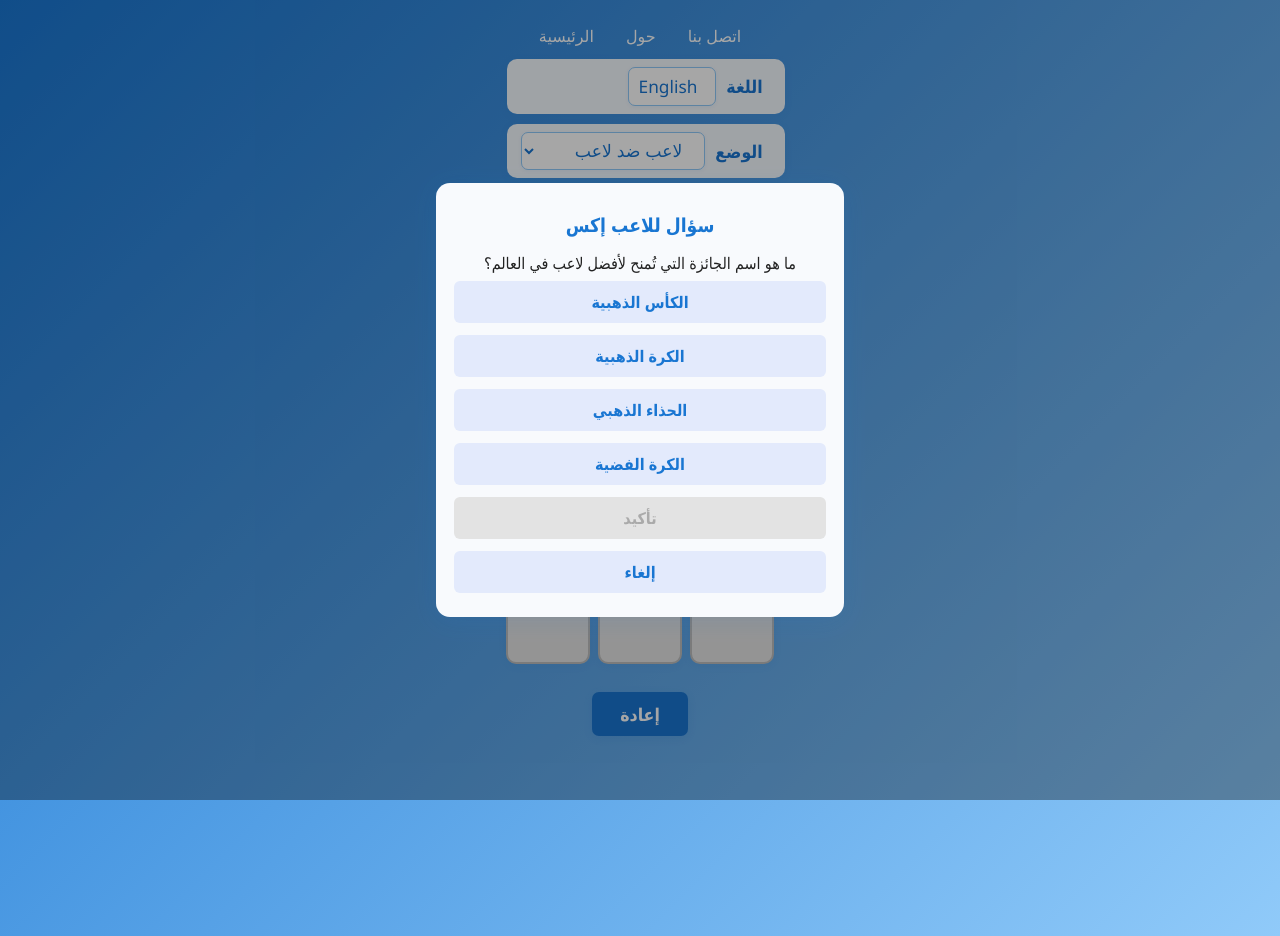
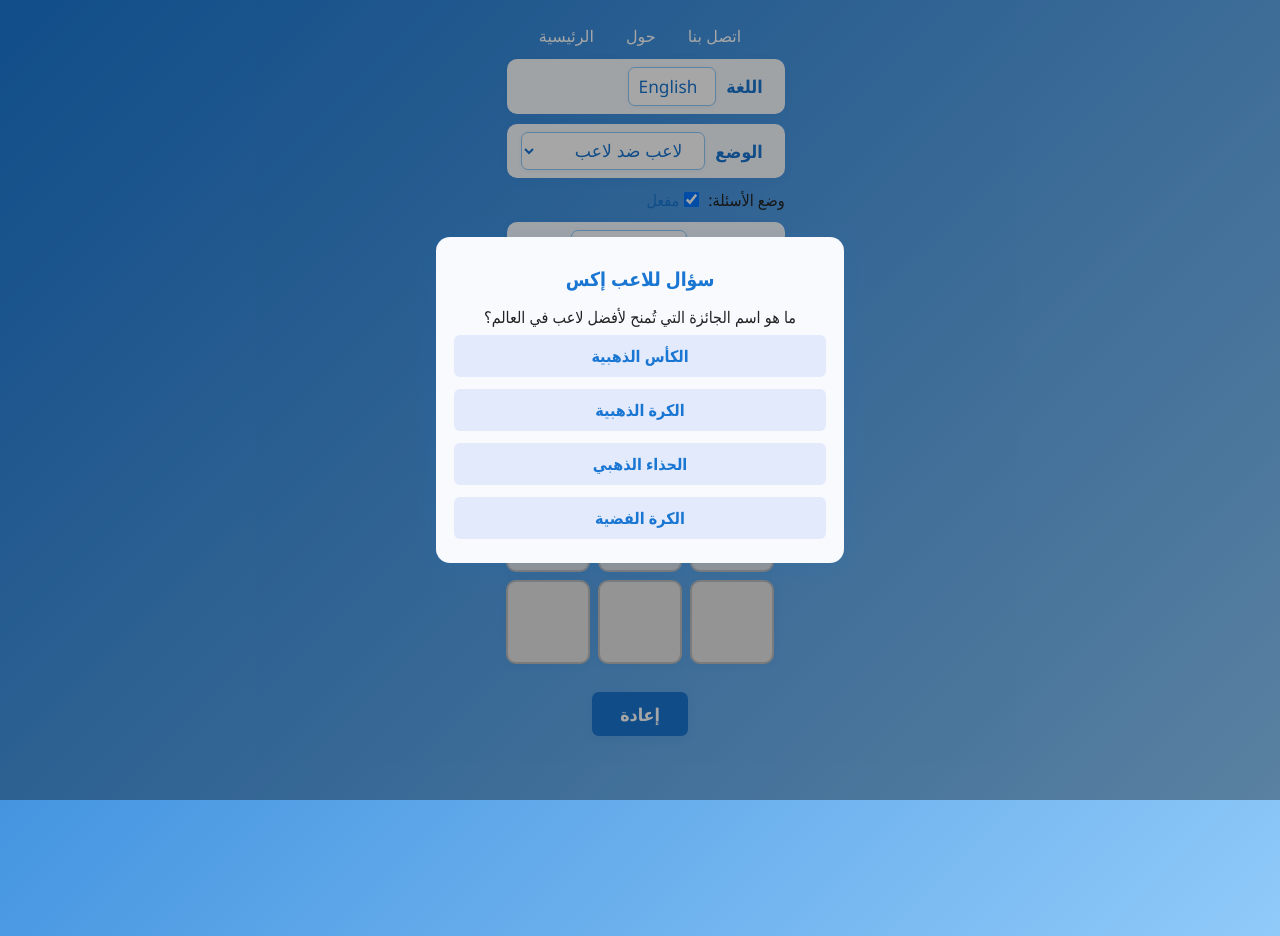
Before and after one commit to amh092/xo, a React (Vite) app: page / in a window 1280 px wide. Both pictures are taken after a click on the button 732 px from the left and 732 px from the top of the page. Built offline with nearby package versions, Linux system fonts and the light colour scheme.

Commit message:
refactor: simplify question modal with immediate feedback and visual answer indicators

```diff
--- a/src/XOGame.css
+++ b/src/XOGame.css
@@ -335,3 +335,14 @@ body{
   margin-right: 8px;
   width: 30px;
 }
+
+.answer-correct {
+  background: #43a047 !important; /* green */
+  color: #fff !important;
+  border: 2px solid #388e3c !important;
+}
+.answer-incorrect {
+  background: #e53935 !important; /* red */
+  color: #fff !important;
+  border: 2px solid #b71c1c !important;
+}
--- a/src/XOGame.tsx
+++ b/src/XOGame.tsx
@@ -13,13 +13,13 @@ const XOGame: React.FC = () => {
   const [board, setBoard] = useState<Array<string | null>>(Array(9).fill(null));
   const [isXNext, setIsXNext] = useState(true);
   const [mode, setMode] = useState<'pvp' | 'cpu'>('pvp');
+  const [pendingSquare, setPendingSquare] = useState<number | null>(null);
+
   const [isCpuThinking, setIsCpuThinking] = useState(false);
   const [question, setQuestion] = useState<Question | null>(null);
   const [showModal, setShowModal] = useState(false);
-  const [selectedChoice, setSelectedChoice] = useState<string | null>(null);
-  const [questionFor, setQuestionFor] = useState<'X' | 'O' | null>(null);
-  const [feedback, setFeedback] = useState<string | null>(null);
-  const [pendingMoveIndex, setPendingMoveIndex] = useState<number | null>(null);
+  const [selectedChoice, setSelectedChoice] = useState<number | null>(null);
+  const [isChoiceCorrect, setIsChoiceCorrect] = useState<boolean | null>(null);
   const [welcomeSeconds, setWelcomeSeconds] = useState(0);
   const [selectedDifficulty, setSelectedDifficulty] = useState<'all' | 'easy' | 'medium' | 'hard'>('all');
 useEffect(() => {
@@ -30,7 +30,12 @@ useEffect(() => {
 }, []);
   // New state for shuffled choices
   const [shuffledChoices, setShuffledChoices] = useState<string[]>([]);
-
+  useEffect(() => {
+    if (question && question.choices) {
+      const shuffled = [...question.choices].sort(() => Math.random() - 0.5);
+      setShuffledChoices(shuffled);
+    }
+  }, [question]);
   // Helper for localized UI strings
   const t = (ar: string, en: string) => (language === 'ar' ? ar : en);
   const playerName = (symbol: 'X' | 'O') => {
@@ -70,8 +75,13 @@ useEffect(() => {
 
   const winnerInfo = useMemo(() => calculateWinner(board), [board]);
   const winner = winnerInfo.winner;
-
-
+  function updateBoardAt(index: number) {
+    setBoard((prevBoard) => {
+      const newBoard = [...prevBoard];
+      newBoard[index] = isXNext ? 'X' : 'O';
+      return newBoard;
+    });
+  }
   // Helper: Find all empty squares
   const getAvailableMoves = (brd: Array<string | null>) =>
     brd.map((val, idx) => (val === null ? idx : null)).filter(idx => idx !== null) as number[];
@@ -110,6 +120,7 @@ useEffect(() => {
 
   // Ask a question before player's move
   const askQuestion = useCallback((forPlayer: 'X' | 'O') => {
+    console.log(forPlayer);
     // Use shuffled questions, ensure each is only asked once per game
     if (!shuffledQuestionsRef.current.length) {
       shuffledQuestionsRef.current = [...currentQuestions].sort(() => Math.random() - 0.5);
@@ -139,8 +150,7 @@ useEffect(() => {
     setQuestion(q);
     setSelectedChoice(null);
     setShowModal(true);
-    setQuestionFor(forPlayer);
-    setFeedback(null);
+
   }, [currentQuestions]);
 
   // Handle click on board
@@ -155,58 +165,33 @@ useEffect(() => {
       setIsXNext(!isXNext);
       return;
     }
-    setPendingMoveIndex(idx);
+
+    // Question mode: save the square index, then ask the question
+    setPendingSquare(idx);
     askQuestion(isXNext ? 'X' : 'O');
   };
 
   // Handle answer submission
-  const handleAnswer = () => {
-    if (!question || selectedChoice === null || pendingMoveIndex === null) return;
-    if (selectedChoice === question.answer) {
-      // Correct: place X or O at the pendingMoveIndex
-      const newBoard = board.slice();
-      newBoard[pendingMoveIndex] = isXNext ? 'X' : 'O';
-      setBoard(newBoard);
-      setFeedback(t('إجابة صحيحة!', 'Correct answer!'));
+  const handleChoice = (idx: number) => {
+    setSelectedChoice(idx);
+    const isCorrect = shuffledChoices[idx] === question?.answer;
+    setIsChoiceCorrect(isCorrect);
+
+    if (isCorrect && pendingSquare !== null) {
+      updateBoardAt(pendingSquare);
+      setPendingSquare(null);
+    }
+    setIsXNext((prev) => !prev); // <-- Always switch turn, regardless of answer
+
     setTimeout(() => {
+      setSelectedChoice(null);
+      setIsChoiceCorrect(null);
       setShowModal(false);
-        setFeedback(null);
-        setPendingMoveIndex(null);
-        // CPU move after delay if mode is cpu and now it's CPU's turn
-        if (mode === 'cpu' && !isXNext) {
-          setTimeout(() => {
-            // Find available moves
-            const available = board.map((v, i) => v === null ? i : null).filter(i => i !== null) as number[];
-            if (available.length > 0) {
-              const move = available[Math.floor(Math.random() * available.length)];
-              const cpuBoard = newBoard.slice();
-              cpuBoard[move] = 'O';
-              setBoard(cpuBoard);
-              setIsXNext(true);
-            }
-          }, 300);
-        }
-      }, 700);
-      setIsXNext(!isXNext);
-    } else {
-      setFeedback(t('إجابة خاطئة!', 'Wrong answer!'));
-      setTimeout(() => {
-        setShowModal(false);
-        setFeedback(null);
-        setPendingMoveIndex(null);
-      }, 700);
-      setIsXNext(!isXNext);
-    }
+    }, 1200);
   };
 
   // Handle cancel
-  const handleCancel = () => {
-    setShowModal(false);
-    setSelectedChoice(null);
-    setFeedback(null);
-    setPendingMoveIndex(null);
-    setIsXNext(!isXNext); // Pass turn if cancelled
-  };
+
 
   // CPU move effect
   useEffect(() => {
@@ -233,10 +218,7 @@ useEffect(() => {
     setIsCpuThinking(false);
     setShowModal(false);
     setSelectedChoice(null);
-    setFeedback(null);
     setQuestion(null);
-    setQuestionFor(null);
-    setPendingMoveIndex(null);
     usedQuestionsRef.current = new Set();
   };
 
@@ -402,34 +384,31 @@ useEffect(() => {
       {showModal && question && (
   <div className="modal-overlay">
     <div className="modal-content">
-            <h2>{t('سؤال للاعب', 'Question for player')} {playerName(questionFor!)}</h2>
-            <div className="modal-question">{question?.question}</div>
+      <h2>{t('سؤال للاعب', 'Question for player')} {playerName(isXNext ? 'X' : 'O')}</h2>
+      <div className="modal-question">{question.question}</div>
       <div className="modal-choices">
-              {shuffledChoices.map((choice, idx) => (
+        {shuffledChoices.map((choice, idx) => {
+           let btnClass = "";
+           if (selectedChoice !== null) {
+             if (idx === selectedChoice) {
+               btnClass = choice === question.answer ? "answer-correct" : "answer-incorrect";
+             } else if (choice === question.answer && isChoiceCorrect === false) {
+               btnClass = "answer-correct";
+             }
+           }
+          return (
             <button
               key={idx}
-                  className={selectedChoice === choice ? 'selected' : ''}
-                  onClick={() => setSelectedChoice(choice)}
+              className={btnClass}
+              disabled={selectedChoice !== null}
+              onClick={() => handleChoice(idx)}
             >
               {choice}
             </button>
-              ))}
+          );
+        })}
       </div>
-            <div className="modal-actions">
-              <button
-                className="modal-submit-btn"
-                onClick={handleAnswer}
-                disabled={!selectedChoice}
-              >
-                {t('تأكيد', 'Submit')}
-              </button>
-              <button onClick={handleCancel}>{t('إلغاء', 'Cancel')}</button>
-            </div>
-            {feedback && (
-              <div className={feedback === t('إجابة صحيحة!', 'Correct answer!') ? 'modal-feedback correct' : 'modal-feedback wrong'}>
-                {feedback}
-              </div>
-            )}
+
     </div>
   </div>
 )}
```
Lines whose indentation alone changed are shown as unchanged.
